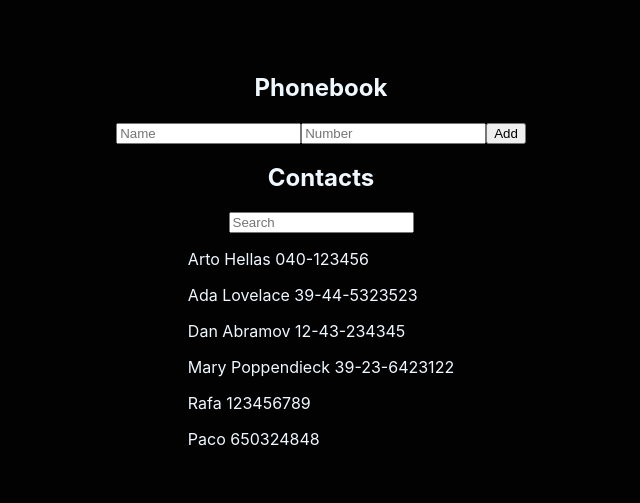
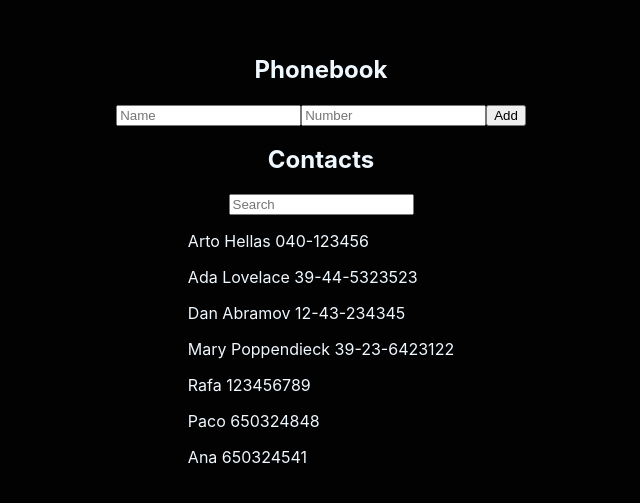
Before and after one commit to Rafacv23/Full-Stack-Open, a React (Create React App) app in the folder part02/phone-book/: page / in a window 1280 px wide. Shown: the part 141-644 px from the top of the page, without its empty margins (319-959 px from the left). Built offline with nearby package versions, Linux system fonts and the light colour scheme; data requests are answered from the project's data file.

Commit message:
Exercise 2.16 done

```diff
--- a/part02/phone-book/db.json
+++ b/part02/phone-book/db.json
@@ -35,6 +35,11 @@
       "name": "Paco",
       "number": "650324848",
       "id": 8
+    },
+    {
+      "name": "Ana",
+      "number": "650324541",
+      "id": 9
     }
   ]
 }
--- a/part02/phone-book/src/App.js
+++ b/part02/phone-book/src/App.js
@@ -3,7 +3,7 @@ import Header from './components/header'
 import AddForm from './containers/add-form'
 import ContactDisplay from './containers/contact-display'
 import Input from './components/input'
-import axios from 'axios'
+import personService from "./services/personService"
 
 const App = () => {
   const [ persons, setPersons ] = useState([
@@ -15,19 +15,21 @@ const App = () => {
   const [ filteredPersons, setFilteredPersons ] = useState('')
 
   useEffect (() => {
-    axios.get("http://localhost:3001/persons").then((response) => {
-    console.log("Data added from json server")
-    setPersons(response.data)
+    personService
+      .getAll()
+      .then(response => {
+        setPersons(response.data)
+        console.log("Data added from json server")
   })}, [])
 
   const createPerson = (event) => {
-    console.log(event.target.value)
-    setNewPerson(event.target.value)
+    const person = event.target.value
+    setNewPerson(person)
   }
 
   const createNumber = (event) => {
-    console.log(event.target.value);
-    setNewNumber(event.target.value)
+    const number = event.target.value
+    setNewNumber(number)
   }
 
   const convertString = (string) => {
@@ -50,9 +52,13 @@ const App = () => {
         name: convertString(newPerson),
         number: newNumber
       };
-      axios.post("http://localhost:3001/persons", person).then((response) => {
-        setPersons(persons.concat(response.data))
-        setNewPerson("")
+
+      personService
+        .create(person)
+        .then((response) => {
+          setPersons(persons.concat(response.data))
+          setNewPerson("")
+          console.log("Person added to the database")
       })
     }
   }
--- /dev/null
+++ b/part02/phone-book/src/services/personService.js
@@ -0,0 +1,13 @@
+import axios from "axios"
+
+const baseUrl = "http://localhost:3001/persons"
+
+const getAll = () => {
+    return axios.get(baseUrl)
+}
+
+const create = (newObject) => {
+    return axios.post(baseUrl, newObject)
+}
+
+export default { getAll, create }
```
